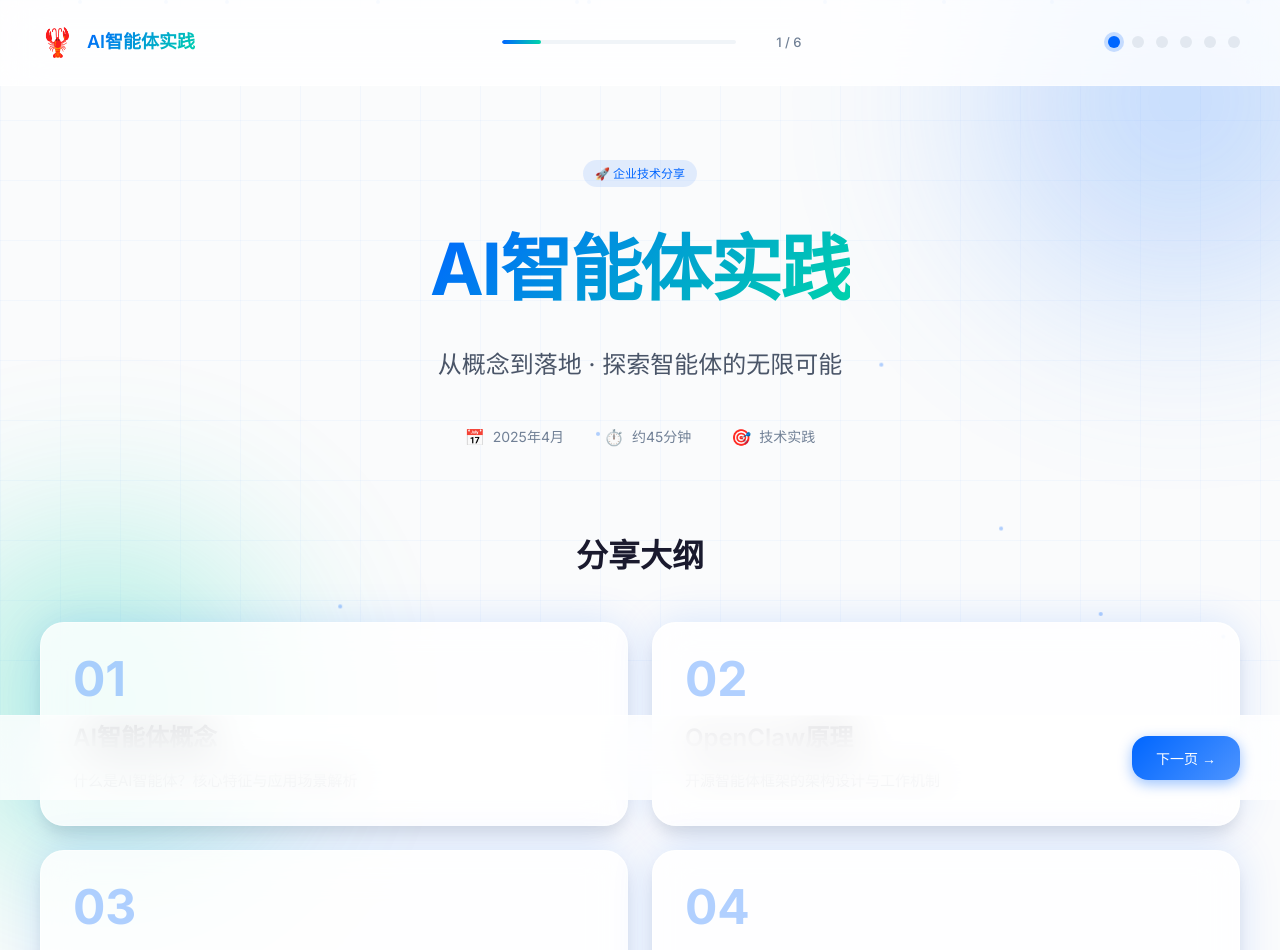
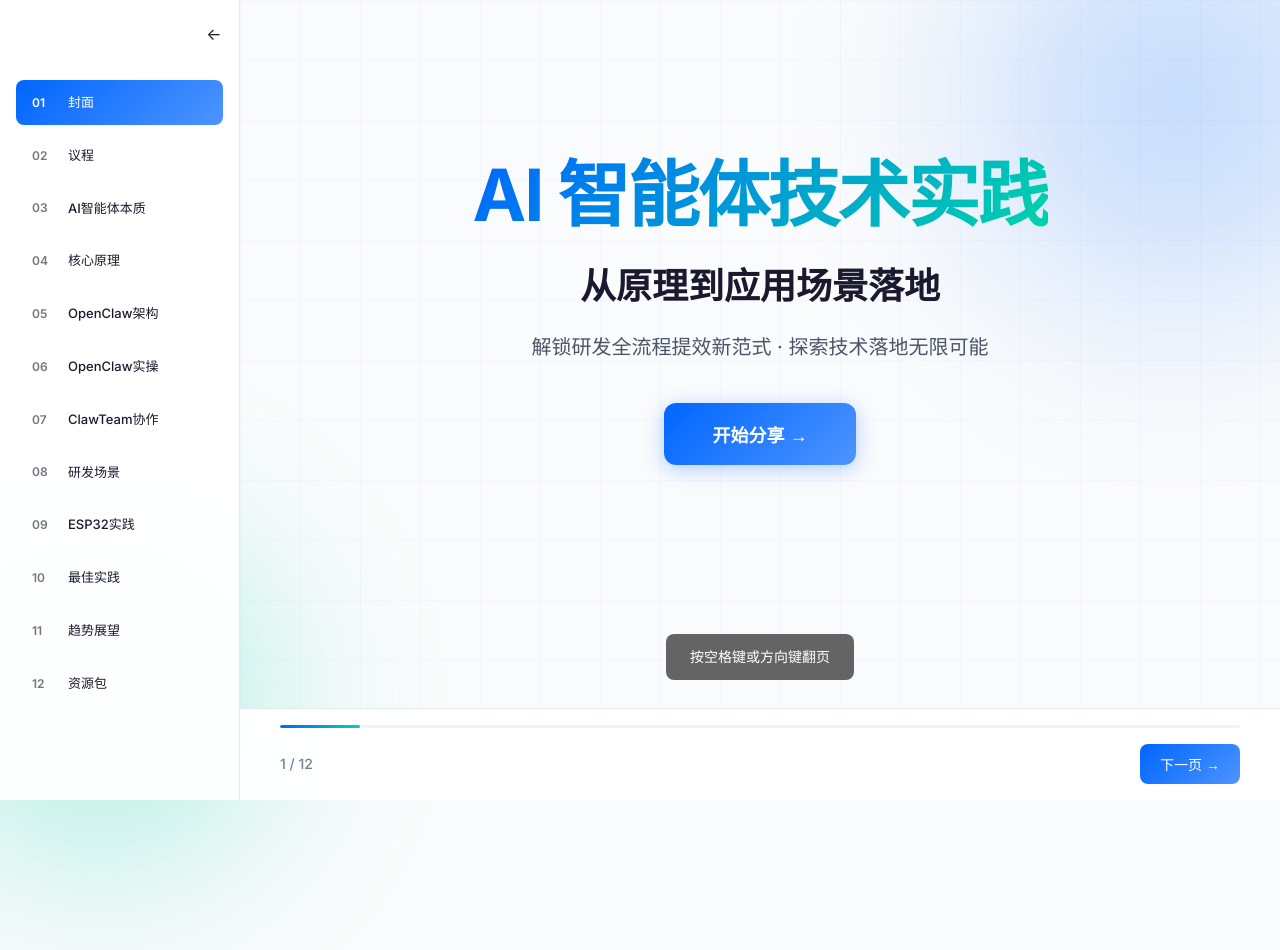
Before and after one commit to weixi5656/ai-agent-presentation, a Vue app: page /#/intro in a window 1280 px wide. Shown: the top 950 px of the page. After the commit the page ends 800 px from the top, so only its background shows below. Built offline with nearby package versions, Linux system fonts and the light colour scheme.

Commit message:
WIP: Update routing and App structure for new content

```diff
--- a/src/App.vue
+++ b/src/App.vue
@@ -4,30 +4,23 @@
     <div class="tech-grid"></div>
     <div class="glow-orb glow-orb-1"></div>
     <div class="glow-orb glow-orb-2"></div>
-    <div class="particles">
-      <div v-for="n in 20" :key="n" class="particle" :style="particleStyle(n)"></div>
+
+    <!-- 侧边导航 -->
+    <nav class="sidebar" :class="{ collapsed: sidebarCollapsed }">
+      <div class="sidebar-toggle" @click="sidebarCollapsed = !sidebarCollapsed">
+        {{ sidebarCollapsed ? '→' : '←' }}
       </div>
-
-    <!-- 导航 -->
-    <nav class="nav">
-      <div class="nav-brand">
-        <span class="logo">🦞</span>
-        <span class="brand-text">AI智能体实践</span>
-      </div>
-      <div class="nav-progress">
-        <div class="progress-bar">
-          <div class="progress-fill" :style="{ width: progress + '%' }"></div>
-        </div>
-        <span class="progress-text">{{ currentIndex + 1 }} / {{ routes.length }}</span>
-      </div>
-      <div class="nav-dots">
+      <div class="nav-items">
         <div
           v-for="(route, index) in routes"
           :key="route.path"
-          class="nav-dot"
+          class="nav-item"
           :class="{ active: currentIndex === index }"
           @click="$router.push(route.path)"
-        ></div>
+        >
+          <span class="nav-number">{{ String(index + 1).padStart(2, '0') }}</span>
+          <span class="nav-title" v-show="!sidebarCollapsed">{{ route.title }}</span>
+        </div>
       </div>
     </nav>
 
@@ -42,46 +35,57 @@
 
     <!-- 底部导航 -->
     <footer class="footer">
+      <div class="progress-bar">
+        <div class="progress-fill" :style="{ width: progress + '%' }"></div>
+      </div>
+      <div class="nav-controls">
         <button
           v-if="currentIndex > 0"
-        class="btn btn-secondary"
+          class="nav-btn"
           @click="prev"
         >
           ← 上一页
         </button>
-      <div class="spacer"></div>
+        <span class="page-indicator">{{ currentIndex + 1 }} / {{ routes.length }}</span>
         <button
           v-if="currentIndex < routes.length - 1"
-        class="btn btn-primary"
+          class="nav-btn primary"
           @click="next"
         >
           下一页 →
         </button>
-      <button
-        v-else
-        class="btn btn-primary"
-        @click="restart"
-      >
-        重新开始 ↻
-      </button>
+      </div>
     </footer>
+
+    <!-- 键盘提示 -->
+    <div class="keyboard-hint" v-if="showHint">
+      <span>按空格键或方向键翻页</span>
+    </div>
   </div>
 </template>
 
 <script setup>
-import { computed } from 'vue'
+import { computed, ref, onMounted, onUnmounted } from 'vue'
 import { useRoute, useRouter } from 'vue-router'
 
 const route = useRoute()
 const router = useRouter()
+const sidebarCollapsed = ref(false)
+const showHint = ref(true)
 
 const routes = [
-  { path: '/intro', title: '引言' },
-  { path: '/concepts', title: 'AI智能体概念' },
-  { path: '/openclaw', title: 'OpenClaw原理' },
-  { path: '/demo', title: '实践演示' },
-  { path: '/esp32', title: 'ESP32机器人' },
-  { path: '/future', title: '未来展望' },
+  { path: '/intro', title: '封面' },
+  { path: '/agenda', title: '议程' },
+  { path: '/concept', title: 'AI智能体本质' },
+  { path: '/principle', title: '核心原理' },
+  { path: '/openclaw-principle', title: 'OpenClaw架构' },
+  { path: '/openclaw-practice', title: 'OpenClaw实操' },
+  { path: '/clawteam', title: 'ClawTeam协作' },
+  { path: '/dev-case', title: '研发场景' },
+  { path: '/esp32-case', title: 'ESP32实践' },
+  { path: '/practice', title: '最佳实践' },
+  { path: '/trend', title: '趋势展望' },
+  { path: '/resource', title: '资源包' },
 ]
 
 const currentIndex = computed(() => {
@@ -104,145 +108,296 @@ const prev = () => {
   }
 }
 
-const restart = () => {
-  router.push('/intro')
+const handleKeydown = (e) => {
+  if (e.key === 'ArrowRight' || e.key === 'ArrowDown' || e.key === ' ') {
+    e.preventDefault()
+    next()
+  } else if (e.key === 'ArrowLeft' || e.key === 'ArrowUp') {
+    e.preventDefault()
+    prev()
+  }
 }
 
-const particleStyle = (n) => {
-  return {
-    left: `${Math.random() * 100}%`,
-    animationDelay: `${n * 0.5}s`,
-    animationDuration: `${15 + Math.random() * 10}s`
-  }
-}
+onMounted(() => {
+  window.addEventListener('keydown', handleKeydown)
+  setTimeout(() => {
+    showHint.value = false
+  }, 5000)
+})
+
+onUnmounted(() => {
+  window.removeEventListener('keydown', handleKeydown)
+})
 </script>
 
 <style scoped>
 .app {
   min-height: 100vh;
   display: flex;
-  flex-direction: column;
   position: relative;
+  background: var(--bg-primary);
 }
 
-.nav {
+/* 背景效果 */
+.tech-grid {
   position: fixed;
   top: 0;
   left: 0;
-  right: 0;
+  width: 100%;
+  height: 100%;
+  pointer-events: none;
+  z-index: 0;
+  background-image:
+    linear-gradient(rgba(0, 102, 255, 0.03) 1px, transparent 1px),
+    linear-gradient(90deg, rgba(0, 102, 255, 0.03) 1px, transparent 1px);
+  background-size: 60px 60px;
+}
+
+.glow-orb {
+  position: fixed;
+  border-radius: 50%;
+  filter: blur(80px);
+  opacity: 0.4;
+  pointer-events: none;
+  z-index: 0;
+}
+
+.glow-orb-1 {
+  width: 600px;
+  height: 600px;
+  background: radial-gradient(circle, var(--primary-light) 0%, transparent 70%);
+  top: -200px;
+  right: -200px;
+}
+
+.glow-orb-2 {
+  width: 500px;
+  height: 500px;
+  background: radial-gradient(circle, var(--secondary) 0%, transparent 70%);
+  bottom: -150px;
+  left: -150px;
+}
+
+/* 侧边导航 */
+.sidebar {
+  position: fixed;
+  left: 0;
+  top: 0;
+  bottom: 0;
+  width: 240px;
+  background: rgba(255, 255, 255, 0.95);
+  backdrop-filter: blur(20px);
+  border-right: 1px solid var(--border);
   z-index: 100;
+  transition: width 0.3s ease;
+  overflow: hidden;
+}
+
+.sidebar.collapsed {
+  width: 60px;
+}
+
+.sidebar-toggle {
+  position: absolute;
+  right: 10px;
+  top: 20px;
+  width: 30px;
+  height: 30px;
   display: flex;
   align-items: center;
-  justify-content: space-between;
-  padding: 20px 40px;
-  background: rgba(255, 255, 255, 0.8);
-  backdrop-filter: blur(20px);
-  -webkit-backdrop-filter: blur(20px);
-  border-bottom: 1px solid rgba(255, 255, 255, 0.3);
+  justify-content: center;
+  cursor: pointer;
+  border-radius: 6px;
+  transition: background 0.2s;
 }
 
-.nav-brand {
+.sidebar-toggle:hover {
+  background: var(--bg-tertiary);
+}
+
+.nav-items {
+  padding: 80px 16px 20px;
+  display: flex;
+  flex-direction: column;
+  gap: 8px;
+}
+
+.nav-item {
   display: flex;
   align-items: center;
   gap: 12px;
+  padding: 12px 16px;
+  border-radius: 8px;
+  cursor: pointer;
+  transition: all 0.2s;
 }
 
-.logo {
-  font-size: 28px;
+.nav-item:hover {
+  background: var(--bg-tertiary);
 }
 
-.brand-text {
-  font-size: 18px;
-  font-weight: 600;
-  background: linear-gradient(135deg, var(--primary) 0%, var(--secondary) 100%);
-  -webkit-background-clip: text;
-  -webkit-text-fill-color: transparent;
+.nav-item.active {
+  background: linear-gradient(135deg, var(--primary), var(--primary-light));
+  color: white;
 }
 
-.nav-progress {
-  display: flex;
-  align-items: center;
-  gap: 16px;
+.nav-number {
+  font-size: 12px;
+  font-weight: 600;
+  opacity: 0.6;
+  min-width: 24px;
+}
+
+.nav-item.active .nav-number {
+  opacity: 1;
+}
+
+.nav-title {
+  font-size: 13px;
+  font-weight: 500;
+  white-space: nowrap;
+}
+
+/* 主内容区 */
+.main {
   flex: 1;
-  max-width: 300px;
-  margin: 0 40px;
+  margin-left: 240px;
+  padding: 40px 60px 120px;
+  position: relative;
+  z-index: 10;
+  min-height: 100vh;
+  transition: margin-left 0.3s ease;
+}
+
+.sidebar.collapsed + .main {
+  margin-left: 60px;
+}
+
+/* 底部导航 */
+.footer {
+  position: fixed;
+  bottom: 0;
+  left: 240px;
+  right: 0;
+  z-index: 100;
+  background: rgba(255, 255, 255, 0.95);
+  backdrop-filter: blur(20px);
+  border-top: 1px solid var(--border);
+  padding: 16px 40px;
+  transition: left 0.3s ease;
+}
+
+.sidebar.collapsed ~ .footer {
+  left: 60px;
 }
 
 .progress-bar {
-  flex: 1;
+  height: 3px;
+  background: var(--bg-tertiary);
+  border-radius: 2px;
+  margin-bottom: 16px;
+  overflow: hidden;
 }
 
-.progress-text {
-  font-size: 13px;
+.progress-fill {
+  height: 100%;
+  background: linear-gradient(90deg, var(--primary), var(--secondary));
+  border-radius: 2px;
+  transition: width 0.3s ease;
+}
+
+.nav-controls {
+  display: flex;
+  justify-content: space-between;
+  align-items: center;
+}
+
+.nav-btn {
+  padding: 10px 20px;
+  border: 1px solid var(--border);
+  background: white;
+  border-radius: 8px;
+  font-size: 14px;
+  font-weight: 500;
+  cursor: pointer;
+  transition: all 0.2s;
+}
+
+.nav-btn:hover {
+  border-color: var(--primary);
+  color: var(--primary);
+}
+
+.nav-btn.primary {
+  background: linear-gradient(135deg, var(--primary), var(--primary-light));
+  color: white;
+  border: none;
+}
+
+.nav-btn.primary:hover {
+  transform: translateY(-2px);
+  box-shadow: 0 4px 12px rgba(0, 102, 255, 0.3);
+}
+
+.page-indicator {
+  font-size: 14px;
   color: var(--text-muted);
   font-weight: 500;
-  min-width: 50px;
-  text-align: right;
 }
 
-.nav-dots {
-  display: flex;
-  gap: 12px;
+/* 键盘提示 */
+.keyboard-hint {
+  position: fixed;
+  bottom: 100px;
+  left: 50%;
+  transform: translateX(-50%);
+  padding: 12px 24px;
+  background: rgba(0, 0, 0, 0.8);
+  color: white;
+  border-radius: 8px;
+  font-size: 14px;
+  z-index: 200;
+  animation: fadeInOut 5s ease forwards;
 }
 
-.main {
-  flex: 1;
-  padding: 100px 40px 120px;
-  position: relative;
-  z-index: 10;
-}
-
-.footer {
-  position: fixed;
-  bottom: 0;
-  left: 0;
-  right: 0;
-  z-index: 100;
-  display: flex;
-  align-items: center;
-  justify-content: space-between;
-  padding: 20px 40px;
-  background: rgba(255, 255, 255, 0.8);
-  backdrop-filter: blur(20px);
-  -webkit-backdrop-filter: blur(20px);
-  border-top: 1px solid rgba(255, 255, 255, 0.3);
-}
-
-.spacer {
-  flex: 1;
+@keyframes fadeInOut {
+  0%, 100% { opacity: 0; }
+  10%, 90% { opacity: 1; }
 }
 
 /* 页面过渡动画 */
 .slide-enter-active,
 .slide-leave-active {
-  transition: all 0.5s cubic-bezier(0.4, 0, 0.2, 1);
+  transition: all 0.4s cubic-bezier(0.4, 0, 0.2, 1);
 }
 
 .slide-enter-from {
   opacity: 0;
-  transform: translateX(50px);
+  transform: translateX(30px);
 }
 
 .slide-leave-to {
   opacity: 0;
-  transform: translateX(-50px);
+  transform: translateX(-30px);
 }
 
-@media (max-width: 768px) {
-  .nav {
-    padding: 16px 20px;
+@media (max-width: 1024px) {
+  .sidebar {
+    width: 60px;
   }
 
-  .nav-progress {
+  .sidebar .nav-title {
     display: none;
   }
 
   .main {
-    padding: 80px 20px 100px;
+    margin-left: 60px;
+    padding: 20px 30px 100px;
   }
 
   .footer {
-    padding: 16px 20px;
+    left: 60px;
+    padding: 12px 20px;
   }
 }
 </style>
--- a/src/views/IntroView.vue
+++ b/src/views/IntroView.vue
@@ -1,232 +1,112 @@
 <template>
   <div class="intro-view">
     <div class="hero">
-      <div class="hero-badge">
-        <span class="tag">🚀 企业技术分享</span>
-      </div>
-      <h1 class="hero-title">
-        <span class="title-gradient">AI智能体实践</span>
-      </h1>
-      <p class="hero-subtitle">从概念到落地 · 探索智能体的无限可能</p>
-      <div class="hero-meta">
-        <div class="meta-item">
-          <span class="meta-icon">📅</span>
-          <span>2025年4月</span>
-        </div>
-        <div class="meta-item">
-          <span class="meta-icon">⏱️</span>
-          <span>约45分钟</span>
-        </div>
-        <div class="meta-item">
-          <span class="meta-icon">🎯</span>
-          <span>技术实践</span>
+      <div class="hero-content">
+        <h1 class="hero-title">
+          <span class="title-gradient">AI 智能体技术实践</span>
+        </h1>
+        <p class="hero-subtitle">从原理到应用场景落地</p>
+        <p class="hero-desc">解锁研发全流程提效新范式 · 探索技术落地无限可能</p>
+        <div class="hero-cta">
+          <button class="cta-btn" @click="$router.push('/agenda')">
+            开始分享 →
+          </button>
         </div>
       </div>
-    </div>
-
-    <div class="overview">
-      <h2 class="section-title">分享大纲</h2>
-      <div class="overview-grid">
-        <div
-          v-for="(item, index) in sections"
-          :key="index"
-          class="overview-card glass-card"
-          :style="{ animationDelay: `${index * 0.1}s` }"
-          @click="$router.push(item.path)"
-        >
-          <div class="card-number">0{{ index + 1 }}</div>
-          <h3 class="card-title">{{ item.title }}</h3>
-          <p class="card-desc">{{ item.desc }}</p>
-          <div class="card-arrow">→</div>
-        </div>
-      </div>
-    </div>
-
-    <div class="stats">
-      <div class="stat-item">
-        <div class="stat-number">6</div>
-        <div class="stat-label">核心模块</div>
-      </div>
-      <div class="stat-item">
-        <div class="stat-number">3</div>
-        <div class="stat-label">实践案例</div>
-      </div>
-      <div class="stat-item">
-        <div class="stat-number">∞</div>
-        <div class="stat-label">可能性</div>
+      <div class="hero-hint">
+        <span>按空格键或方向键翻页</span>
       </div>
     </div>
   </div>
 </template>
 
 <script setup>
-const sections = [
-  {
-    path: '/concepts',
-    title: 'AI智能体概念',
-    desc: '什么是AI智能体？核心特征与应用场景解析'
-  },
-  {
-    path: '/openclaw',
-    title: 'OpenClaw原理',
-    desc: '开源智能体框架的架构设计与工作机制'
-  },
-  {
-    path: '/demo',
-    title: '实践演示',
-    desc: '现场演示多智能体协作与任务自动化'
-  },
-  {
-    path: '/esp32',
-    title: 'ESP32机器人',
-    desc: '边缘计算与AI智能体的硬件实践'
-  },
-  {
-    path: '/future',
-    title: '未来展望',
-    desc: 'AI智能体发展趋势与企业应用前景'
-  },
-]
 </script>
 
 <style scoped>
 .intro-view {
-  max-width: 1200px;
-  margin: 0 auto;
+  min-height: calc(100vh - 200px);
+  display: flex;
+  align-items: center;
+  justify-content: center;
 }
 
 .hero {
   text-align: center;
-  padding: 60px 0 80px;
+  max-width: 900px;
+  padding: 40px;
 }
 
-.hero-badge {
-  margin-bottom: 24px;
+.hero-content {
+  margin-bottom: 60px;
 }
 
 .hero-title {
   font-size: 72px;
-  font-weight: 700;
-  margin-bottom: 20px;
+  font-weight: 800;
+  margin-bottom: 24px;
   letter-spacing: -2px;
+  line-height: 1.1;
+}
+
+.title-gradient {
+  background: linear-gradient(135deg, var(--primary) 0%, var(--secondary) 100%);
+  -webkit-background-clip: text;
+  -webkit-text-fill-color: transparent;
+  background-clip: text;
 }
 
 .hero-subtitle {
-  font-size: 24px;
+  font-size: 36px;
+  font-weight: 600;
+  color: var(--text-primary);
+  margin-bottom: 16px;
+}
+
+.hero-desc {
+  font-size: 20px;
   color: var(--text-secondary);
   margin-bottom: 40px;
 }
 
-.hero-meta {
-  display: flex;
-  justify-content: center;
-  gap: 40px;
+.hero-cta {
+  margin-top: 40px;
 }
 
-.meta-item {
-  display: flex;
-  align-items: center;
-  gap: 8px;
-  color: var(--text-muted);
-  font-size: 14px;
+.cta-btn {
+  padding: 18px 48px;
+  font-size: 18px;
+  font-weight: 600;
+  background: linear-gradient(135deg, var(--primary) 0%, var(--primary-light) 100%);
+  color: white;
+  border: none;
+  border-radius: 12px;
+  cursor: pointer;
+  transition: all 0.3s ease;
+  box-shadow: 0 4px 20px rgba(0, 102, 255, 0.3);
 }
 
-.meta-icon {
-  font-size: 16px;
+.cta-btn:hover {
+  transform: translateY(-3px);
+  box-shadow: 0 8px 30px rgba(0, 102, 255, 0.4);
 }
 
-.section-title {
-  font-size: 32px;
-  font-weight: 600;
-  text-align: center;
-  margin-bottom: 40px;
-  color: var(--text-primary);
+.hero-hint {
+  position: absolute;
+  bottom: 120px;
+  left: 50%;
+  transform: translateX(-50%);
+  padding: 12px 24px;
+  background: rgba(0, 0, 0, 0.6);
+  color: white;
+  border-radius: 8px;
+  font-size: 14px;
+  animation: pulse 2s ease infinite;
 }
 
-.overview {
-  margin-bottom: 80px;
-}
-
-.overview-grid {
-  display: grid;
-  grid-template-columns: repeat(2, 1fr);
-  gap: 24px;
-}
-
-.overview-card {
-  padding: 32px;
-  cursor: pointer;
-  position: relative;
-  overflow: hidden;
-  animation: cardEnter 0.6s ease forwards;
-  opacity: 0;
-}
-
-.card-number {
-  font-size: 48px;
-  font-weight: 700;
-  color: var(--primary);
-  opacity: 0.3;
-  line-height: 1;
-  margin-bottom: 16px;
-}
-
-.card-title {
-  font-size: 24px;
-  font-weight: 600;
-  margin-bottom: 12px;
-  color: var(--text-primary);
-}
-
-.card-desc {
-  font-size: 15px;
-  color: var(--text-secondary);
-  line-height: 1.6;
-}
-
-.card-arrow {
-  position: absolute;
-  bottom: 24px;
-  right: 24px;
-  font-size: 24px;
-  color: var(--primary);
-  opacity: 0;
-  transform: translateX(-10px);
-  transition: all 0.3s ease;
-}
-
-.overview-card:hover .card-arrow {
-  opacity: 1;
-  transform: translateX(0);
-}
-
-.stats {
-  display: flex;
-  justify-content: center;
-  gap: 80px;
-  padding: 60px 0;
-  border-top: 1px solid var(--border);
-}
-
-.stat-item {
-  text-align: center;
-}
-
-.stat-number {
-  font-size: 64px;
-  font-weight: 700;
-  background: linear-gradient(135deg, var(--primary) 0%, var(--secondary) 100%);
-  -webkit-background-clip: text;
-  -webkit-text-fill-color: transparent;
-  line-height: 1;
-  margin-bottom: 8px;
-}
-
-.stat-label {
-  font-size: 14px;
-  color: var(--text-muted);
-  text-transform: uppercase;
-  letter-spacing: 1px;
+@keyframes pulse {
+  0%, 100% { opacity: 0.6; }
+  50% { opacity: 1; }
 }
 
 @media (max-width: 768px) {
@@ -235,25 +115,11 @@ const sections = [
   }
 
   .hero-subtitle {
-    font-size: 18px;
+    font-size: 24px;
   }
 
-  .hero-meta {
-    flex-wrap: wrap;
-    gap: 20px;
-  }
-
-  .overview-grid {
-    grid-template-columns: 1fr;
-  }
-
-  .stats {
-    flex-direction: column;
-    gap: 40px;
-  }
-
-  .stat-number {
-    font-size: 48px;
+  .hero-desc {
+    font-size: 16px;
   }
 }
 </style>
```
Also changed, not shown: src/main.js (+11 -5 lines). Lines whose indentation alone changed are shown as unchanged.
